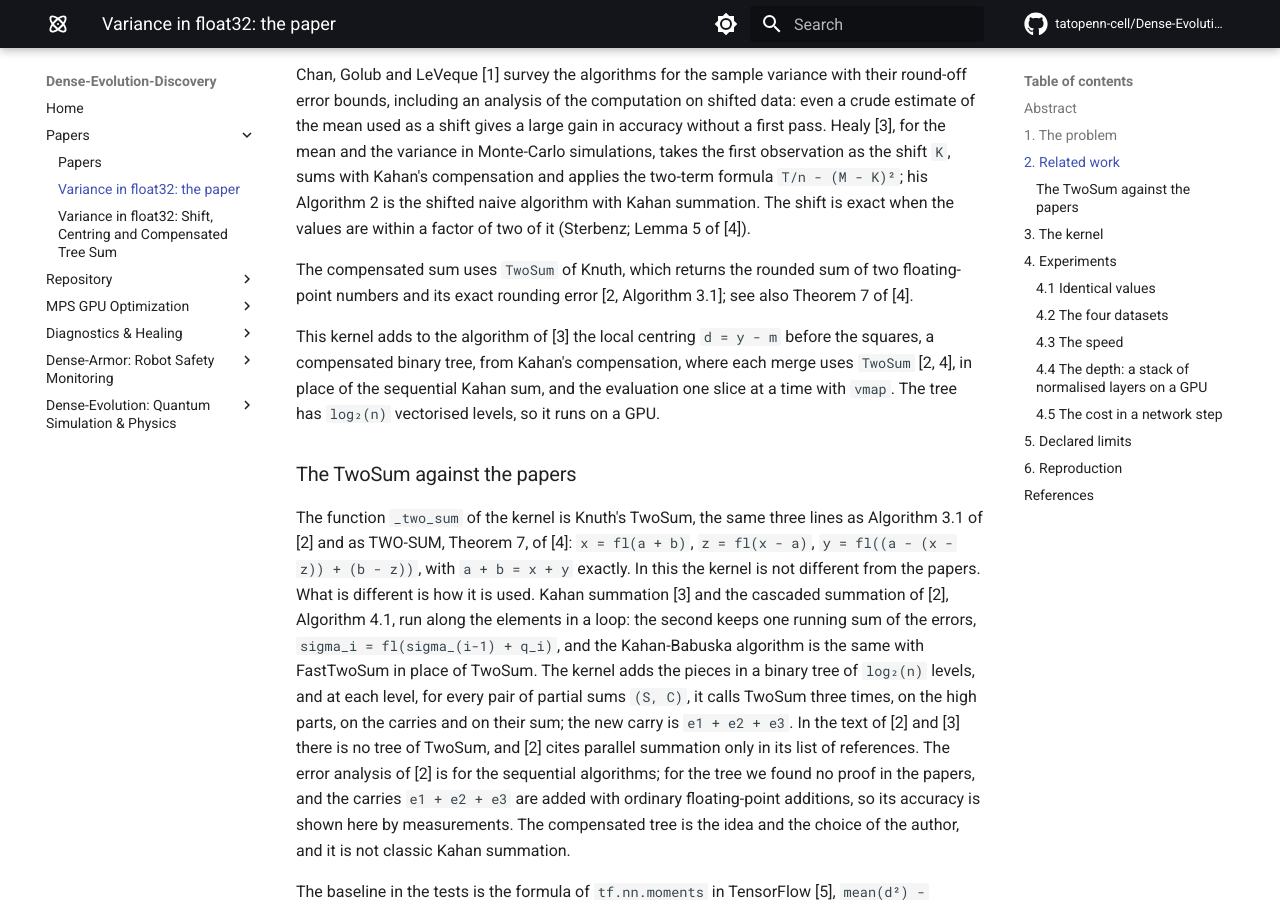
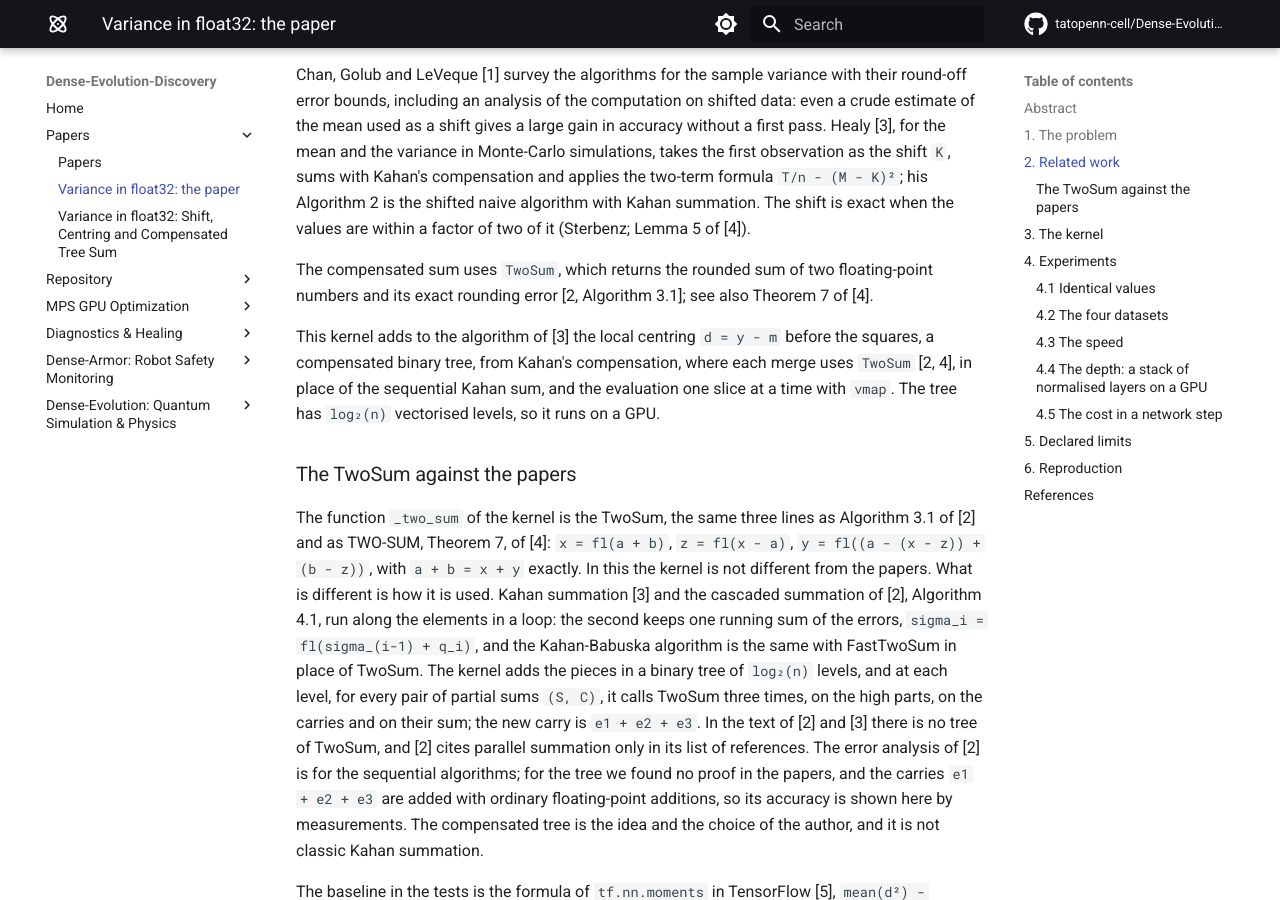
Before and after one commit to tatopenn-cell/Dense-Evolution-Discovery, an MkDocs documentation site: the page built from docs/papers/float32_variance.md, in a window 1280 px wide and 900 px high, scrolled down 1881 px. Built offline with MkDocs 1.6.1 and Material for MkDocs 9.7.7, drawn with Linux system fonts in a browser that asks for light colours; comment, search, counter and statistics services are not loaded.

Commit message:
papers: the TwoSum is cited from the papers, with no name before it

```diff
--- a/docs/papers/float32_variance.md
+++ b/docs/papers/float32_variance.md
@@ -22,13 +22,13 @@ The same failure on a stock index quoted near 4500 in steps of 0.25 (3000 values
 
 Chan, Golub and LeVeque [1] survey the algorithms for the sample variance with their round-off error bounds, including an analysis of the computation on shifted data: even a crude estimate of the mean used as a shift gives a large gain in accuracy without a first pass. Healy [3], for the mean and the variance in Monte-Carlo simulations, takes the first observation as the shift `K`, sums with Kahan's compensation and applies the two-term formula `T/n - (M - K)²`; his Algorithm 2 is the shifted naive algorithm with Kahan summation. The shift is exact when the values are within a factor of two of it (Sterbenz; Lemma 5 of [4]).
 
-The compensated sum uses `TwoSum` of Knuth, which returns the rounded sum of two floating-point numbers and its exact rounding error [2, Algorithm 3.1]; see also Theorem 7 of [4].
+The compensated sum uses `TwoSum`, which returns the rounded sum of two floating-point numbers and its exact rounding error [2, Algorithm 3.1]; see also Theorem 7 of [4].
 
 This kernel adds to the algorithm of [3] the local centring `d = y - m` before the squares, a compensated binary tree, from Kahan's compensation, where each merge uses `TwoSum` [2, 4], in place of the sequential Kahan sum, and the evaluation one slice at a time with `vmap`. The tree has `log₂(n)` vectorised levels, so it runs on a GPU.
 
 ### The TwoSum against the papers
 
-The function `_two_sum` of the kernel is Knuth's TwoSum, the same three lines as Algorithm 3.1 of [2] and as TWO-SUM, Theorem 7, of [4]: `x = fl(a + b)`, `z = fl(x - a)`, `y = fl((a - (x - z)) + (b - z))`, with `a + b = x + y` exactly. In this the kernel is not different from the papers. What is different is how it is used. Kahan summation [3] and the cascaded summation of [2], Algorithm 4.1, run along the elements in a loop: the second keeps one running sum of the errors, `sigma_i = fl(sigma_(i-1) + q_i)`, and the Kahan-Babuska algorithm is the same with FastTwoSum in place of TwoSum. The kernel adds the pieces in a binary tree of `log₂(n)` levels, and at each level, for every pair of partial sums `(S, C)`, it calls TwoSum three times, on the high parts, on the carries and on their sum; the new carry is `e1 + e2 + e3`. In the text of [2] and [3] there is no tree of TwoSum, and [2] cites parallel summation only in its list of references. The error analysis of [2] is for the sequential algorithms; for the tree we found no proof in the papers, and the carries `e1 + e2 + e3` are added with ordinary floating-point additions, so its accuracy is shown here by measurements. The compensated tree is the idea and the choice of the author, and it is not classic Kahan summation.
+The function `_two_sum` of the kernel is the TwoSum, the same three lines as Algorithm 3.1 of [2] and as TWO-SUM, Theorem 7, of [4]: `x = fl(a + b)`, `z = fl(x - a)`, `y = fl((a - (x - z)) + (b - z))`, with `a + b = x + y` exactly. In this the kernel is not different from the papers. What is different is how it is used. Kahan summation [3] and the cascaded summation of [2], Algorithm 4.1, run along the elements in a loop: the second keeps one running sum of the errors, `sigma_i = fl(sigma_(i-1) + q_i)`, and the Kahan-Babuska algorithm is the same with FastTwoSum in place of TwoSum. The kernel adds the pieces in a binary tree of `log₂(n)` levels, and at each level, for every pair of partial sums `(S, C)`, it calls TwoSum three times, on the high parts, on the carries and on their sum; the new carry is `e1 + e2 + e3`. In the text of [2] and [3] there is no tree of TwoSum, and [2] cites parallel summation only in its list of references. The error analysis of [2] is for the sequential algorithms; for the tree we found no proof in the papers, and the carries `e1 + e2 + e3` are added with ordinary floating-point additions, so its accuracy is shown here by measurements. The compensated tree is the idea and the choice of the author, and it is not classic Kahan summation.
 
 The baseline in the tests is the formula of `tf.nn.moments` in TensorFlow [5], `mean(d²) - mean(d)²` with `d = x - mean(x)`, which has no shift. An issue of TensorFlow reports its inaccuracy in float32 [6].
 
```
